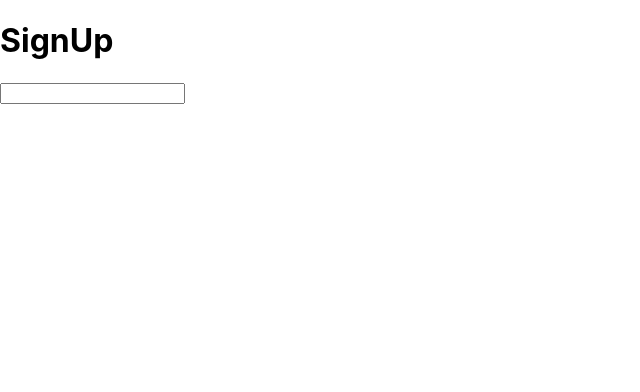
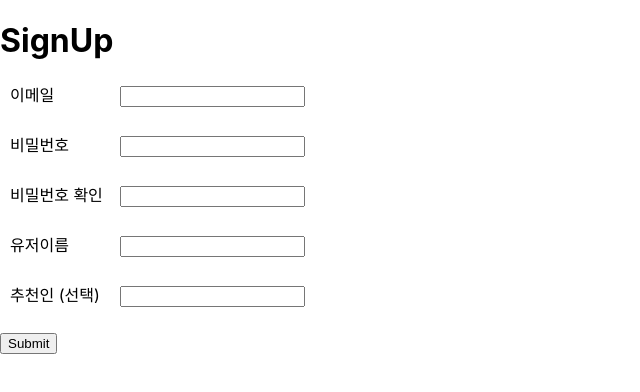
Before and after one commit to not-using/web_react_study, a React (Create React App) app in the folder 00_signup/: page /signup in a window 1280 px wide. Shown: the top 392 px of the page, without its empty margins (0-640 px from the left). Built offline with nearby package versions, Linux system fonts and the light colour scheme.

Commit message:
FEATURE: 회원가입 input 및 비밀번호 입력기능 추가

```diff
--- a/00_signup/src/component/signUpForm.tsx
+++ /dev/null
@@ -1,23 +0,0 @@
-import React, {useState} from 'react'
-
-type signUpFormProps = {
-    setName: (a:string) => void;
-}
-
-const SignUpForm: React.FC<signUpFormProps> = ({setName}) => {
-    const [username, setUserName] = useState("");
-    const onSubmit = (e:React.FormEvent<HTMLFormElement>) => {
-        e.preventDefault();
-        setName(username);
-    }
-    const onChangeName = (e:React.ChangeEvent<HTMLInputElement>) => {
-        setUserName(e.currentTarget.value);
-    }
-  return (
-    <form onSubmit={onSubmit}>
-        <input type="text" onChange={onChangeName}></input>
-    </form>
-  )
-}
-
-export default SignUpForm
--- /dev/null
+++ b/00_signup/src/component/signUpForm/signUpForm.tsx
@@ -0,0 +1,61 @@
+import React, { useState } from 'react'
+import { emailValidator, userNameValidator } from '../../policy/signUpPolicy'
+import SignUpInput from './signUpInput'
+import SignUpPassword from './signUpPassword'
+
+type signupFormProps = {
+  setName: (a:string) => void;
+}
+
+const SignUpForm: React.FC<signupFormProps> = ({setName}) => {
+  const [userInfo, setUserInfo] = useState({
+    email:'',
+    password: '',
+    userName: '',
+    phone: '',
+    recommender: '',
+    agreement: false,
+  });
+
+  const onSignUp = (e:React.FormEvent<HTMLFormElement>) => {
+    e.preventDefault();
+    setName(userInfo.userName);
+  }
+
+  return (
+    <form onSubmit={onSignUp}>
+      <SignUpInput
+        title="이메일"
+        currentInfo={userInfo}
+        updatedItemName="email"
+        setItem={setUserInfo}
+        validator={emailValidator}
+        errorMessage="이메일 형식이 맞지 않습니다"
+      />
+      <SignUpPassword
+        currentInfo={userInfo}
+        setItem={setUserInfo}
+        />
+      <SignUpInput
+        title="유저이름"
+        currentInfo={userInfo}
+        updatedItemName="userName"
+        setItem={setUserInfo}
+        validator={userNameValidator}
+        errorMessage="유저이름 형식이 맞지 않습니다"
+      />
+      <SignUpInput
+        title="추천인 (선택)"
+        currentInfo={userInfo}
+        updatedItemName="recommender"
+        setItem={setUserInfo}
+        validator={userNameValidator}
+        errorMessage="유저이름 형식이 맞지 않습니다"
+      />
+      <input type="submit"></input>
+    </form>
+  )
+}
+
+
+export default SignUpForm
--- /dev/null
+++ b/00_signup/src/component/signUpForm/signUpInput.tsx
@@ -0,0 +1,30 @@
+import React, {useState} from 'react'
+import {user } from '../../type/userInfo'
+import '../../css/signUpInput.css'
+
+type ItemProps = {
+  title: string,
+  currentInfo: user;
+  updatedItemName: string;
+  setItem: (a:user) => void;
+  validator: (a:string) => boolean;
+  errorMessage: string;
+}
+
+const SignUpInput :React.FC<ItemProps> = ({title, currentInfo, updatedItemName, setItem, validator, errorMessage}) => {
+  const [valid, setValid] = useState(true);
+  const onChangeItem = (e:React.ChangeEvent<HTMLInputElement>) =>{
+    const updateItem = {  [updatedItemName]: e.currentTarget.value };
+    setItem({ ...currentInfo, ...updateItem });
+    setValid(validator(e.currentTarget.value));
+  }
+  return (
+    <div className="sign-input">
+      <span className="sign-input__title">{title}</span>
+      <input type="text" onChange={onChangeItem}  className="sign-input__box"></input>
+      <p className="sign-input__error">{!valid && errorMessage}</p>
+    </div>
+  )
+}
+
+export default SignUpInput
--- /dev/null
+++ b/00_signup/src/component/signUpForm/signUpPassword.tsx
@@ -0,0 +1,37 @@
+import React, {useState} from 'react'
+import {user } from '../../type/userInfo'
+import { passwordValidator } from '../../policy/signUpPolicy'
+
+type ItemProps = {
+  currentInfo: user;
+  setItem: (a:user) => void;
+}
+
+const SignUpPassword :React.FC<ItemProps> = ({currentInfo, setItem}) => {
+  const [valid, setValid] = useState(true);
+  const [equal, setEqual] = useState(true);
+  const onChangePassword = (e:React.ChangeEvent<HTMLInputElement>) =>{
+    const updateItem = {  "password": e.currentTarget.value };
+    setItem({ ...currentInfo, ...updateItem });
+    setValid(passwordValidator(e.currentTarget.value));
+  }
+  const isEqualPassword = (e:React.ChangeEvent<HTMLInputElement>) => {
+    setEqual(currentInfo.password === e.currentTarget.value);
+  }
+  return (
+    <>
+      <div className="sign-input">
+        <span className="sign-input__title">비밀번호</span>
+        <input type="password" onChange={onChangePassword} className="sign-input__box"></input>
+        <p className="sign-input__error">{!valid && `영문자 및 숫자, 특수문자 포함 8 ~ 42자로 설정해주세요`}</p>
+      </div>
+      <div className="sign-input">
+        <span className="sign-input__title">비밀번호 확인</span>
+        <input type="password" onChange={isEqualPassword}  className="sign-input__box"></input>
+        <p className="sign-input__error">{!equal && `비밀번호와 일치하지 않습니다`}</p>
+      </div>
+    </>
+  )
+}
+
+export default SignUpPassword
--- a/00_signup/src/component/signup.tsx
+++ b/00_signup/src/component/signup.tsx
@@ -1,5 +1,5 @@
 import { useState } from 'react'
-import SignUpForm from './signUpForm'
+import SignUpForm from './signUpForm/signUpForm'
 import SignUpSuccess from './signUpSuccess';
 
 const SignUp = () => {
--- /dev/null
+++ b/00_signup/src/css/signUpInput.css
@@ -0,0 +1,14 @@
+.sign-input {
+    margin-left:10px;
+    height: 50px;
+}
+.sign-input__title {
+    width: 100px;
+    margin-right:10px;
+    display: inline-block;
+}
+.sign-input__error {
+    margin:3px 20px 5px 120px;
+    color:red;
+    font-size:10px;
+}
--- /dev/null
+++ b/00_signup/src/policy/signUpPolicy.ts
@@ -0,0 +1,15 @@
+export const emailValidator = (email: string) => {
+  if (!email.includes('@') || !email.includes('.'))
+    return false;
+  return true;
+}
+
+export const passwordValidator = (password:string) => {
+    if (password.length < 8 || password.length > 20)
+        return false;
+    return true;
+}
+
+export const userNameValidator = (name:string) => {
+  return true;
+}
--- /dev/null
+++ b/00_signup/src/type/userInfo.ts
@@ -0,0 +1,9 @@
+
+export type user = {
+    email: string;
+    password: string;
+    userName: string;
+    phone: string;
+    recommender: string;
+    agreement: boolean;
+  }
```
